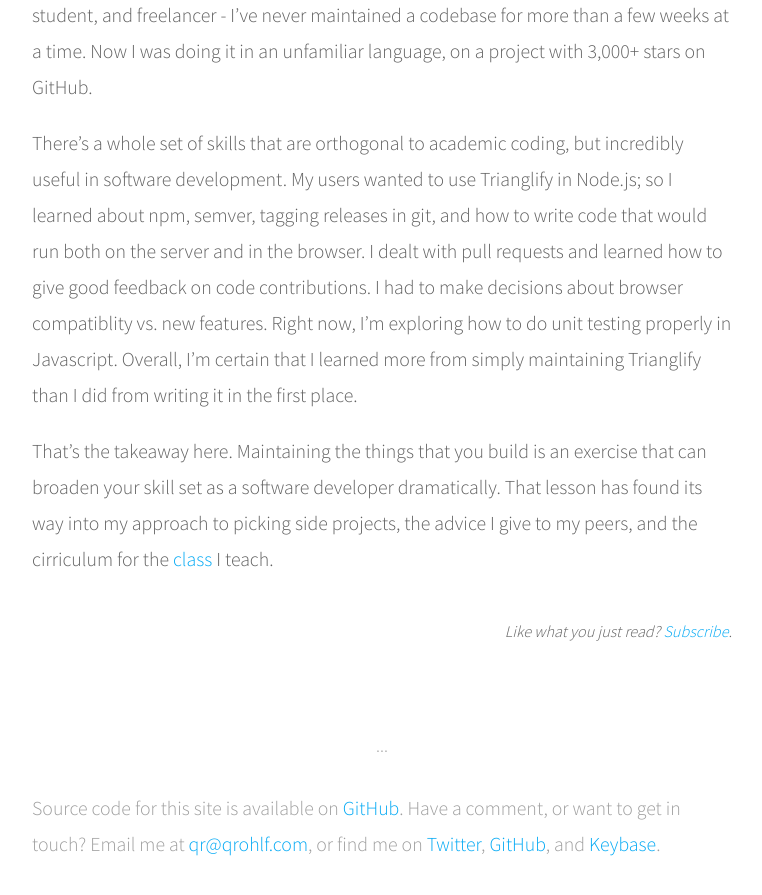
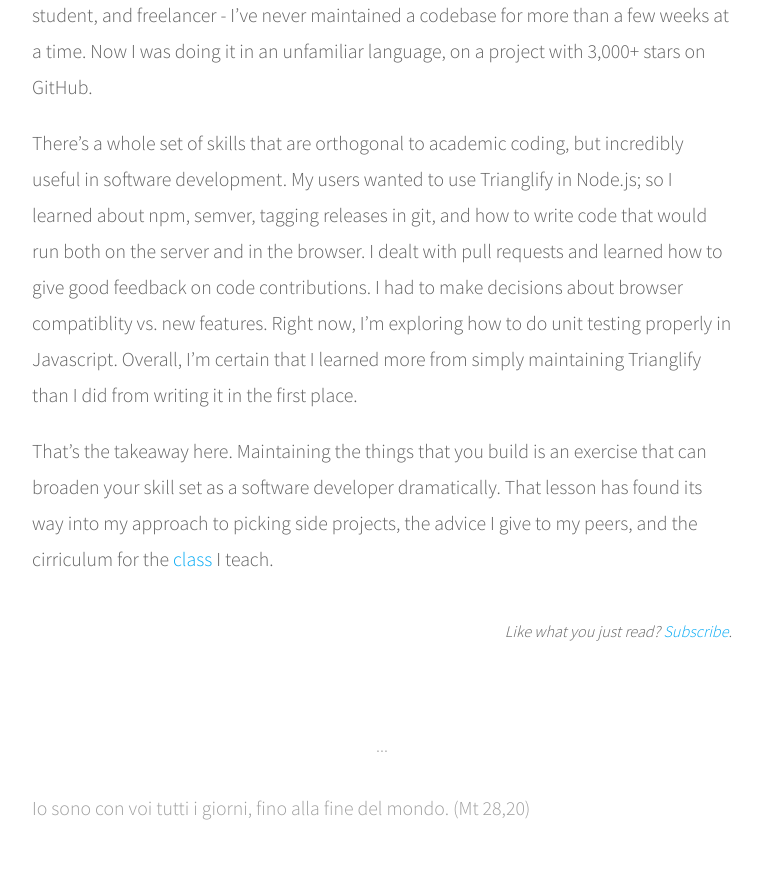
Before and after one commit to amatiperamare/amatiperamare.github.io, a Jekyll site: the page built from _posts/2014-10-26-trianglify.md, in a window 1280 px wide and 900 px high, scrolled down 1339 px. Shown: the top 895 px of the window, without its empty margins (258-1020 px from the left). Built offline with Jekyll 4.4.1, drawn with Linux system fonts in a browser that asks for light colours; after the commit the page ends 2203 px from its top, so only the background shows below that.

Commit message:
progresses

```diff
--- a/_config.yml
+++ b/_config.yml
@@ -1,7 +1,18 @@
 ---
 title: Amati per amare
 timezone: UTC
+
+landing_page:
+  blog: true
+  blog_title: Blog
+  events: true
+  events_title: Eventi
+
+footer_text: "Io sono con voi tutti i giorni, fino alla fine del mondo. (Mt 28,20)"
 collections:
+  events:
+    title: Eventi
+    output: true
   posts:
     title: Posts
     output: true
--- a/_includes/colophon.html
+++ b/_includes/colophon.html
@@ -1,6 +1,6 @@
 <footer class="colophon">
   <div class="content">
     <hr>
-	 <p>Source code for this site is available on <a href="https://github.com/qrohlf/qrohlf.github.io">GitHub</a>. Have a comment, or want to get in touch? Email me at <a href="mailto:qr@qrohlf.com">qr@qrohlf.com</a>, or find me on <a href="https://twitter.com/qrohlf">Twitter</a>, <a href="https://github.com/qrohlf/">GitHub</a>, and <a href="https://keybase.io/qrohlf">Keybase</a>.</p>
+	 <p>{{ site.footer_text }}</p>
   </div>
 </footer>
--- a/_layouts/landing.html
+++ b/_layouts/landing.html
@@ -1,4 +1,4 @@
 {% include head.html %}
 {{ content }}
-<!-- {% include colophon.html %} -->
-<!-- {% include foot.html %} -->
+{% include colophon.html %}
+{% include foot.html %}
```
Also changed, not shown: _includes/post-index.html (deleted, +0 -8 lines), index.html (+31 -8 lines), writing.html (deleted, +0 -8 lines).
